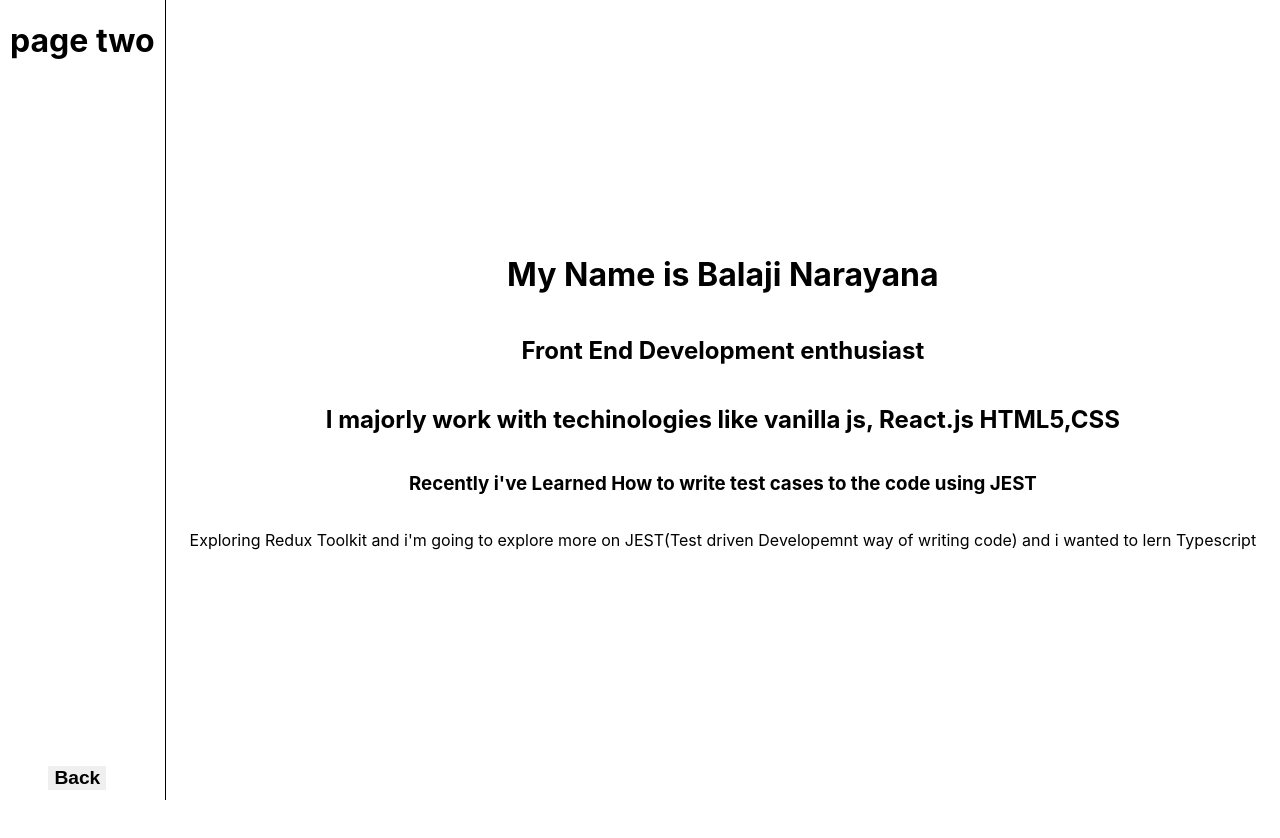
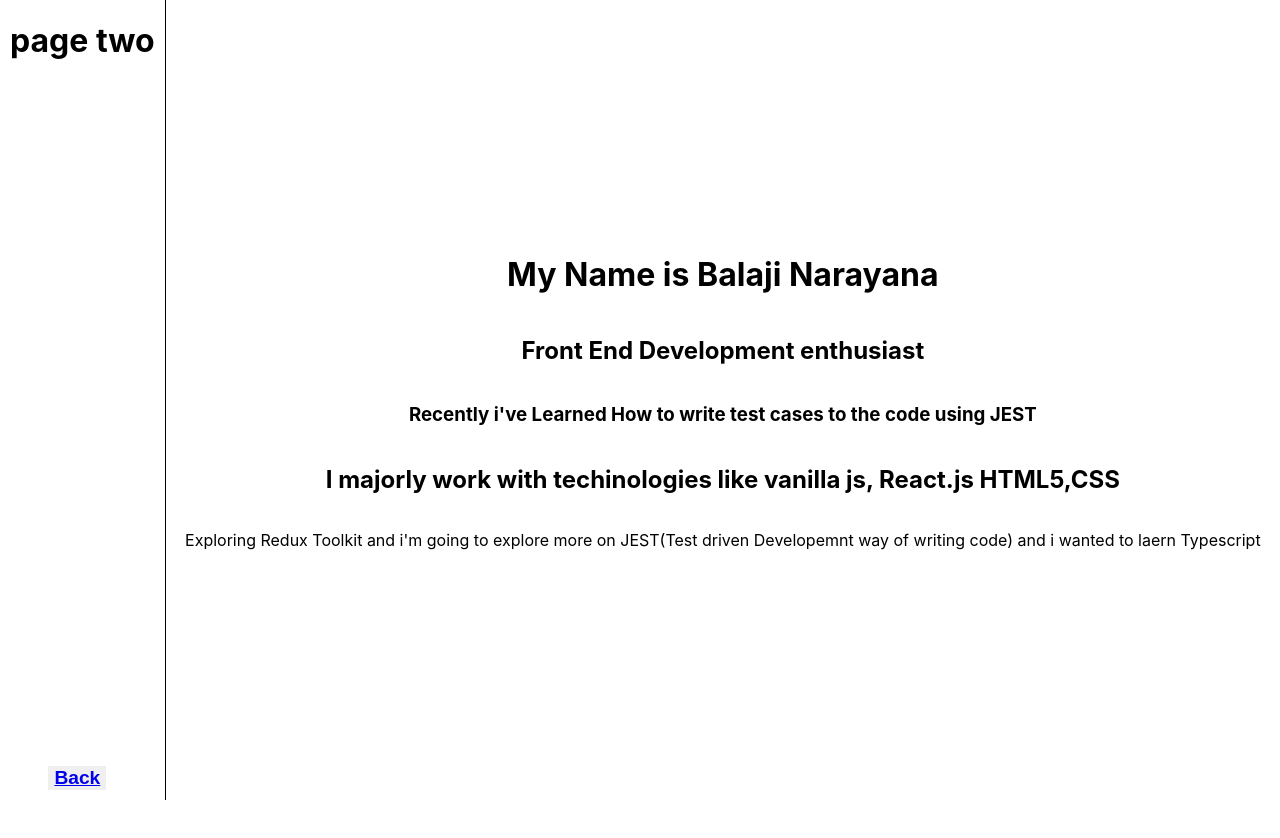
Before and after one commit to BALAJI141031/assignment, a React (Create React App) app: page /page2 in a window 1280 px wide. Shown: the top 838 px of the page. Built offline with nearby package versions, Linux system fonts and the light colour scheme.

Commit message:
feat:dynamic position from page 2

```diff
--- a/src/App.css
+++ b/src/App.css
@@ -58,7 +58,7 @@ footer > button {
 
 }
 
-.floating-block{
+#floating-block{
   width:200px;
   height:200px;
   background-color: aqua;
--- a/src/App.js
+++ b/src/App.js
@@ -9,12 +9,12 @@ import Pagetwo from './Routes/routeTwo'
 
 const positionTypes=["center","lower-right"]
 function App() {
+  const [pageOneChanges, setpageOneChanges] = useState(false)
+  const [position, setPosition] = useState(null)
 
-const [position, setPosition] = useState(null)
-
+  console.log(position,"what is final positin",position)
   return (
     <div className="App">
-
       <Routes>
         <Route path="/" element={
           <>
@@ -22,14 +22,14 @@ const [position, setPosition] = useState(null)
              <div className='flex-div position-control-div'>
               <p>Postion : </p>
               <div className='flex-div'>
-            {positionTypes.map((type) => <PositionType type={type} key={type} setPosition={setPosition}/>)}
+                  {positionTypes.map((type) => <PositionType type={type} key={type} setPosition={setPosition} pageOneChanges={pageOneChanges} setpageOneChanges={setpageOneChanges}/>)}
             </div>
            </div>
             <p>Welcome to the vertica test A</p>
          <Clock/>
        </header>
       <main className="display-area"  >
-          <div id={position !== null ? position : "ideal-position"}><FloatingBlock position={position} /></div>
+              <div id={position !== null ? position : "ideal-position"}><FloatingBlock position={position} pageOneChanges={pageOneChanges}/></div>
         </main>
         <footer className='pos-fixed flex-div flex-H-space-center flex-H-center-V'>
        <button> <Link to="/page2">
@@ -38,7 +38,7 @@ const [position, setPosition] = useState(null)
         </footer></>} />
 
 
-      <Route path="/page2" element={<Pagetwo/>}/>
+        <Route path="/page2" element={<Pagetwo setpageOneChanges={setpageOneChanges} setPosition={setPosition}/>}/>
       </Routes>
 
     </div>
--- a/src/Routes/routeTwo.js
+++ b/src/Routes/routeTwo.js
@@ -1,20 +1,23 @@
 import React from 'react'
 import './index.css'
-
-export default function Pagetwo() {
+import { Link } from 'react-router-dom'
+export default function Pagetwo({setpageOneChanges,setPosition}) {
   return <div className='page-two-section'>
 
     <div className='navigation-div'>
       <h1>page two</h1>
-      <button>Back</button>
+      <button onClick={() => {
+        setpageOneChanges(true)
+        setPosition("center")
+      }}><Link to="/">Back</Link></button>
     </div>
     <div className='content-div'>
       <div>
       <h1>My Name is Balaji Narayana</h1>
       <h2>Front End Development enthusiast</h2>
+      <h3>Recently i've Learned How to write  test cases to the code using JEST</h3>
       <h2>I majorly work with techinologies like  vanilla js, React.js HTML5,CSS </h2>
-      <h3>Recently i've Learned How to write  test cases to the code using JEST</h3>
-      <p>Exploring Redux Toolkit and i'm going to explore more on JEST(Test driven Developemnt way of writing code) and i wanted to lern Typescript</p>
+      <p>Exploring Redux Toolkit and i'm going to explore more on JEST(Test driven Developemnt way of writing code) and i wanted to laern Typescript</p>
       </div>
       </div>
   </div>
--- a/src/components/ControlPosotion/positionType.js
+++ b/src/components/ControlPosotion/positionType.js
@@ -1,10 +1,16 @@
 import React from 'react'
 import './positionType.css'
-export default function PositionType({type,setPosition}) {
+export default function PositionType({ type, setPosition, pageOneChanges,setpageOneChanges }) {
+  console.log("should render while coming from page 2 ", type, pageOneChanges)
+
+  const handlePageOne = () => {
+    setPosition(type)
+    setpageOneChanges(false)
+  }
   return (
       <div className='flex-div flex-H-center-V'>
-          <input type="radio" name='position' className='position-selector' onClick={()=>setPosition(type)}/>
-          <p>{type}</p>
+      <input type="radio" name='position' className='position-selector' onClick={ handlePageOne} checked={(type === "center" && pageOneChanges)} />
+      <p>{type}</p>
     </div>
   )
 }
--- a/src/components/DisplaySection/floatingBlock.js
+++ b/src/components/DisplaySection/floatingBlock.js
@@ -1,6 +1,10 @@
-export default function FloatingBlock({position}) {
+
+import './index.css'
+
+export default function FloatingBlock({ position,pageOneChanges }) {
+
   return (
-      <div className='floating-block'>
+      <div id='floating-block' className={pageOneChanges && "style-border"}>
           <p>{position}</p>
     </div>
   )
--- /dev/null
+++ b/src/components/DisplaySection/index.css
@@ -0,0 +1,5 @@
+.style-border{
+    border-style: solid;
+    border-width: 5px;
+    border-color: blue;
+}
```
